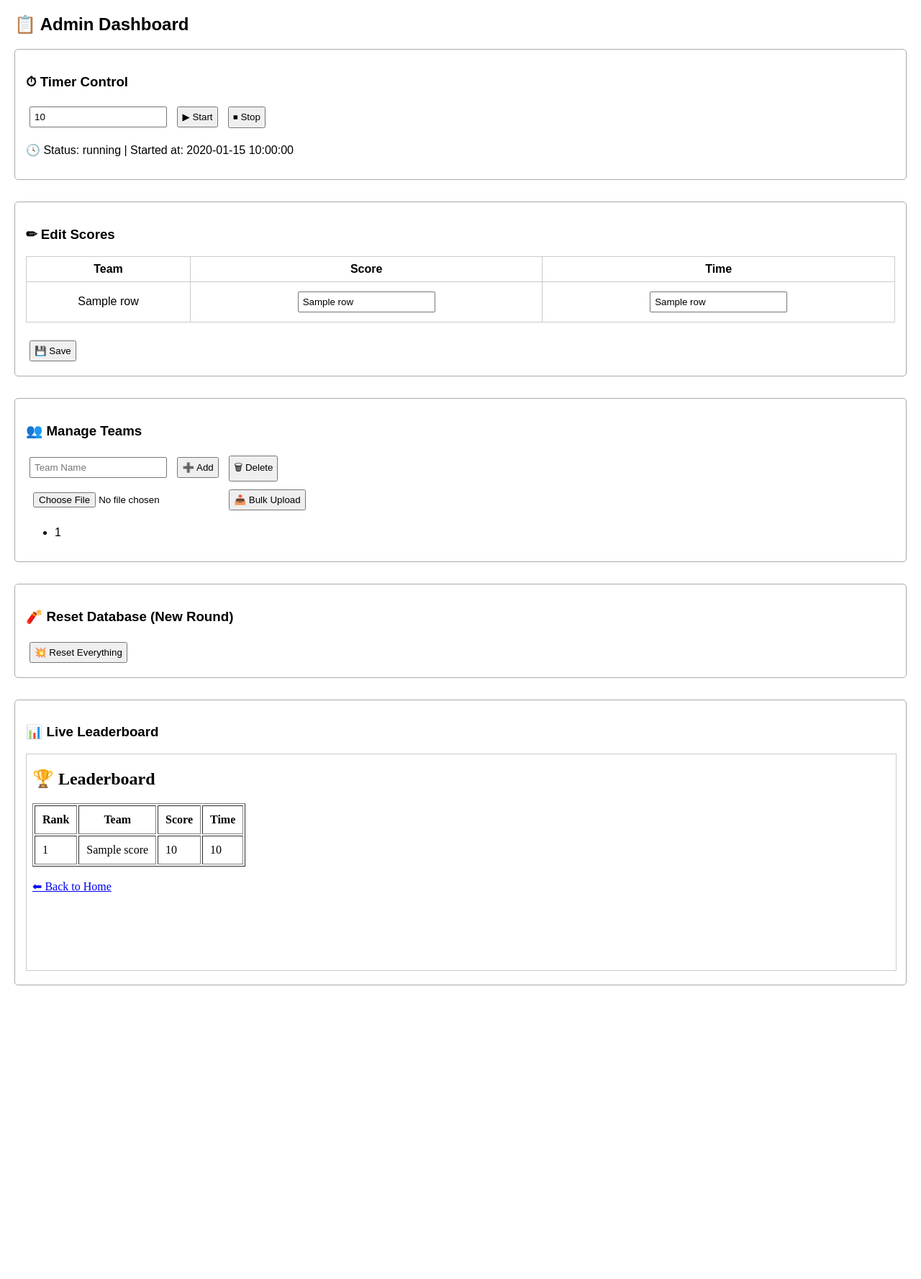
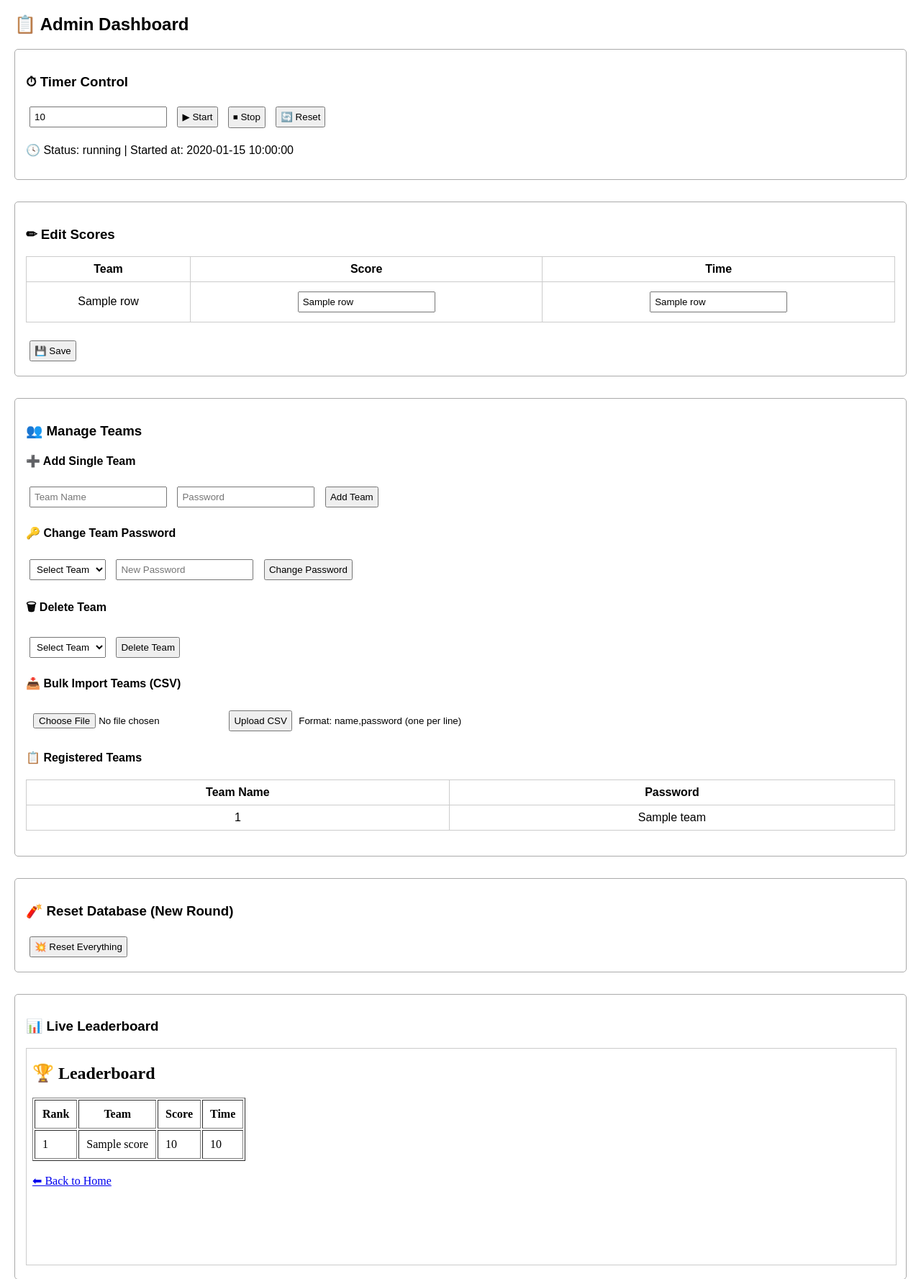
Before and after one commit to San20506/bug-competition-system, a Flask app: template templates/dashboard.html in a window 1280 px wide. Shown: the top 1777 px of the page at 72% size. Before the commit the page ends 1369 px from the top, so only its background shows below. Run offline with Flask 3, Linux system fonts and the light colour scheme; the template is opened without the code that fills it: most values are stand-ins (such as "Sample title", 1, 10 or a date in 2020).

Commit message:
Assistant checkpoint: Enhanced platform with password auth, CSV import, timer reset
Assistant generated file changes:
- reset_db.py: Add password field to teams table
- main.py: Add password authentication and enhanced admin features
- templates/dashboard.html: Add password management and timer reset features
- templates/login.html: Make password field required for teams
- templates/index.html: Remove username field since team is from session

---

User prompt:

Enhance the existing Flask-based Bug Bounty Challenge Platform with the following new capabilities:

✅ 🔐 Team Login with Password
Teams must log in using:

username → team name

password → team password

Team credentials must be stored in the SQLite database:

sql
Copy
Edit
CREATE TABLE teams (
  name TEXT PRIMARY KEY,
  password TEXT
)
✅ 📥 Admin Bulk Import from CSV
Admin can upload a CSV file (format: name,password) to add multiple teams.

Example file: teams.csv

csv
Copy
Edit
alpha,bug123
beta,fix456
gamma,patch789
Prevent duplicates (ignore if team already exists).

✅ 🔧 Admin Dashboard Changes
Add option to:

View list of teams (with name, password)

Change password for any team

Delete team

Add single team manually with name + password

Bulk import teams via CSV

✅ 🔁 Timer Reset Support
Add a new "Reset Timer" button in admin dashboard

It should:

Stop the timer

Reset the admin/status.json file to:

json
Copy
Edit
{
  "status": "stopped",
  "start_time": null,
  "duration": 0
}
✅ 📁 Folder Structure (if needed)
txt
Copy
Edit
project/
├── main.py
├── reset_db.py
├── bug_rules.py
├── database.db
├── templates/
│   ├── login.html
│   ├── index.html
│   ├── result.html
│   ├── leaderboard.html
│   └── dashboard.html
├── admin/
│   └── status.json
└── static/
✅ 👤 Example Login Credentials (for testing)
alpha / bug123

beta / fix456

gamma / patch789

📌 Notes for the AI:
Hashing passwords is optional but recommended.

Store passwords in plain text for simplicity unless explicitly told to hash.

Use session to track the logged-in team.

Ensure all new admin features are accessible only if session['admin'] == True.

Teams should only see their own dashboard.

Replit-Commit-Author: Assistant
Replit-Commit-Session-Id: 94e54409-b48b-42c7-ae1b-22680a6a03fe

```diff
--- a/main.py
+++ b/main.py
@@ -1,5 +1,6 @@
+
 from flask import Flask, render_template, request, redirect, session
-import os, zipfile, shutil, json, sqlite3
+import os, zipfile, shutil, json, sqlite3, csv, io
 from datetime import datetime
 from bug_rules import check_all_fixes
 
@@ -18,7 +19,7 @@ def login():
     error = ""
     if request.method == 'POST':
         name = request.form['username'].strip()
-        pw = request.form.get('password')
+        pw = request.form.get('password', '')
 
         if name.lower() == 'admin' and pw == ADMIN_PASS:
             session['admin'] = True
@@ -26,15 +27,15 @@ def login():
 
         conn = sqlite3.connect('database.db')
         c = conn.cursor()
-        c.execute("SELECT 1 FROM teams WHERE name = ?", (name,))
+        c.execute("SELECT password FROM teams WHERE name = ?", (name,))
         result = c.fetchone()
         conn.close()
 
-        if result:
+        if result and result[0] == pw:
             session['team'] = name
             return redirect('/')
         else:
-            error = "❌ Invalid team or password"
+            error = "❌ Invalid team name or password"
 
     return render_template('login.html', error=error)
 
@@ -57,7 +58,7 @@ def index():
     if os.path.exists('admin/status.json'):
         with open('admin/status.json') as f:
             status = json.load(f)
-            if status['status'] == 'running':
+            if status['status'] == 'running' and status['start_time']:
                 elapsed = (datetime.now() - datetime.fromisoformat(status['start_time'])).total_seconds()
                 remaining = int(status['duration']) * 60 - int(elapsed)
                 timer_active = remaining > 0
@@ -146,6 +147,16 @@ def admin_dashboard():
                 json.dump(status, f)
             msg = "⏹ Timer stopped."
 
+        elif action == "reset_timer":
+            status = {
+                "status": "stopped",
+                "start_time": None,
+                "duration": 0
+            }
+            with open('admin/status.json', 'w') as f:
+                json.dump(status, f)
+            msg = "🔄 Timer reset."
+
         elif action == "reset_scores":
             c.execute("DELETE FROM scores")
             conn.commit()
@@ -163,8 +174,9 @@ def admin_dashboard():
 
         elif action == "add_team":
             name = request.form.get("teamname", "").strip()
+            password = request.form.get("teampassword", "").strip()
             try:
-                c.execute("INSERT INTO teams (name) VALUES (?)", (name,))
+                c.execute("INSERT INTO teams (name, password) VALUES (?, ?)", (name, password))
                 conn.commit()
                 msg = f"✅ Team '{name}' added."
             except:
@@ -173,22 +185,33 @@ def admin_dashboard():
         elif action == "delete_team":
             name = request.form.get("teamname", "").strip()
             c.execute("DELETE FROM teams WHERE name = ?", (name,))
+            c.execute("DELETE FROM scores WHERE name = ?", (name,))
             conn.commit()
             msg = f"🗑 Team '{name}' deleted."
+
+        elif action == "change_password":
+            name = request.form.get("teamname", "").strip()
+            new_password = request.form.get("newpassword", "").strip()
+            c.execute("UPDATE teams SET password = ? WHERE name = ?", (new_password, name))
+            conn.commit()
+            msg = f"🔑 Password changed for team '{name}'."
 
         elif action == "bulk_teams":
             file = request.files.get("file")
             if file:
                 added = 0
-                for line in file.read().decode().splitlines():
-                    name = line.strip()
-                    try:
-                        c.execute("INSERT INTO teams (name) VALUES (?)", (name,))
-                        added += 1
-                    except:
-                        continue
+                content = file.read().decode('utf-8')
+                csv_reader = csv.reader(io.StringIO(content))
+                for row in csv_reader:
+                    if len(row) >= 2:
+                        name, password = row[0].strip(), row[1].strip()
+                        try:
+                            c.execute("INSERT INTO teams (name, password) VALUES (?, ?)", (name, password))
+                            added += 1
+                        except:
+                            continue
                 conn.commit()
-                msg = f"📥 {added} team(s) imported."
+                msg = f"📥 {added} team(s) imported from CSV."
 
         elif action == "reset_db":
             conn.close()
@@ -201,7 +224,7 @@ def admin_dashboard():
         timer = json.load(f)
     c.execute("SELECT id, name, score, duration FROM scores ORDER BY score DESC")
     scores = c.fetchall()
-    c.execute("SELECT name FROM teams ORDER BY name")
+    c.execute("SELECT name, password FROM teams ORDER BY name")
     teams = c.fetchall()
     conn.close()
 
--- a/templates/dashboard.html
+++ b/templates/dashboard.html
@@ -1,3 +1,4 @@
+
 <!DOCTYPE html>
 <html>
 <head>
@@ -9,6 +10,7 @@
         th, td { border: 1px solid #ccc; padding: 8px; text-align: center; }
         .section { border: 1px solid #aaa; padding: 15px; margin-bottom: 30px; border-radius: 5px; }
         .success { color: green; }
+        .team-table { max-height: 200px; overflow-y: auto; }
     </style>
     <script>
         setInterval(() => { document.getElementById('live-frame').src = "/leaderboard?ts=" + new Date().getTime(); }, 10000);
@@ -26,6 +28,7 @@
         <input type="number" name="duration" placeholder="Minutes" value="{{ timer['duration'] }}">
         <button name="action" value="start_timer">▶ Start</button>
         <button name="action" value="stop_timer">⏹ Stop</button>
+        <button name="action" value="reset_timer">🔄 Reset</button>
     </form>
     <p>🕓 Status: {{ timer['status'] }} | Started at: {{ timer['start_time'] }}</p>
 </div>
@@ -52,22 +55,61 @@
 <!-- TEAM MANAGEMENT -->
 <div class="section">
     <h3>👥 Manage Teams</h3>
+
+    <!-- Add Team -->
     <form method="POST">
-        <input type="text" name="teamname" placeholder="Team Name">
-        <button name="action" value="add_team">➕ Add</button>
-        <button name="action" value="delete_team">🗑 Delete</button>
+        <h4>➕ Add Single Team</h4>
+        <input type="text" name="teamname" placeholder="Team Name" required>
+        <input type="text" name="teampassword" placeholder="Password" required>
+        <button name="action" value="add_team">Add Team</button>
     </form>
 
-    <form method="POST" enctype="multipart/form-data">
-        <input type="file" name="file" accept=".txt,.csv">
-        <button name="action" value="bulk_teams">📥 Bulk Upload</button>
+    <!-- Change Password -->
+    <form method="POST">
+        <h4>🔑 Change Team Password</h4>
+        <select name="teamname" required>
+            <option value="">Select Team</option>
+            {% for team in teams %}
+            <option value="{{ team[0] }}">{{ team[0] }}</option>
+            {% endfor %}
+        </select>
+        <input type="text" name="newpassword" placeholder="New Password" required>
+        <button name="action" value="change_password">Change Password</button>
     </form>
 
-    <ul>
-        {% for team in teams %}
-        <li>{{ team[0] }}</li>
-        {% endfor %}
-    </ul>
+    <!-- Delete Team -->
+    <form method="POST">
+        <h4>🗑 Delete Team</h4>
+        <select name="teamname" required>
+            <option value="">Select Team</option>
+            {% for team in teams %}
+            <option value="{{ team[0] }}">{{ team[0] }}</option>
+            {% endfor %}
+        </select>
+        <button name="action" value="delete_team" onclick="return confirm('Delete this team and their scores?')">Delete Team</button>
+    </form>
+
+    <!-- Bulk Import -->
+    <form method="POST" enctype="multipart/form-data">
+        <h4>📥 Bulk Import Teams (CSV)</h4>
+        <input type="file" name="file" accept=".csv" required>
+        <button name="action" value="bulk_teams">Upload CSV</button>
+        <small>Format: name,password (one per line)</small>
+    </form>
+
+    <!-- Teams List -->
+    <h4>📋 Registered Teams</h4>
+    <div class="team-table">
+        <table>
+            <tr><th>Team Name</th><th>Password</th></tr>
+            {% for team in teams %}
+            <tr>
+                <td>{{ team[0] }}</td>
+                <td>{{ team[1] }}</td>
+            </tr>
+            {% endfor %}
+        </table>
+    </div>
 </div>
 
 <!-- Reset DB -->
--- a/templates/index.html
+++ b/templates/index.html
@@ -1,3 +1,4 @@
+
 <!DOCTYPE html>
 <html>
 <head>
@@ -5,6 +6,7 @@
 </head>
 <body>
     <h2>🛠️ Bug Fix Challenge</h2>
+    <p>Welcome, <strong>{{ session.team }}</strong>! <a href="/logout">Logout</a></p>
 
     {% if error %}
         <p style="color:red;">{{ error }}</p>
@@ -14,12 +16,14 @@
         <p>⏳ Time Remaining: {{ remaining }} seconds</p>
 
         <form method="POST" enctype="multipart/form-data">
-            <input type="text" name="username" placeholder="Team Name" required><br><br>
             <input type="file" name="zipfile" accept=".zip" required><br><br>
             <button type="submit">Submit Fix</button>
         </form>
     {% else %}
         <p style="color:gray;">⏱️ Submissions are currently closed.</p>
     {% endif %}
+
+    <br>
+    <a href="/leaderboard">📊 View Leaderboard</a>
 </body>
 </html>
```
Also changed, not shown: reset_db.py (+9 -2 lines), templates/login.html (+13 -2 lines).
